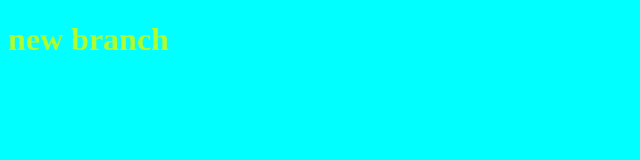
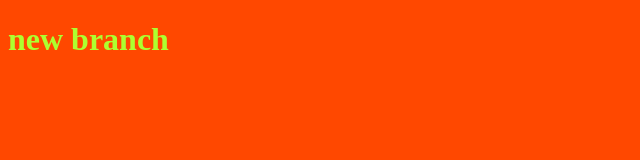
Before and after one commit to mohamed-ayman-10/new-repo, a plain HTML site: page index.html in a window 1280 px wide. Shown: the whole page, without its empty margins (0-640 px from the left). Drawn offline with Linux system fonts and the light colour scheme.

Commit message:
test branch

```diff
--- a/style.css
+++ b/style.css
@@ -3,5 +3,5 @@ h1 {
 }
 
 body {
-    background-color: aqua;
+    background-color: rgb(255, 72, 0);
 }
```
